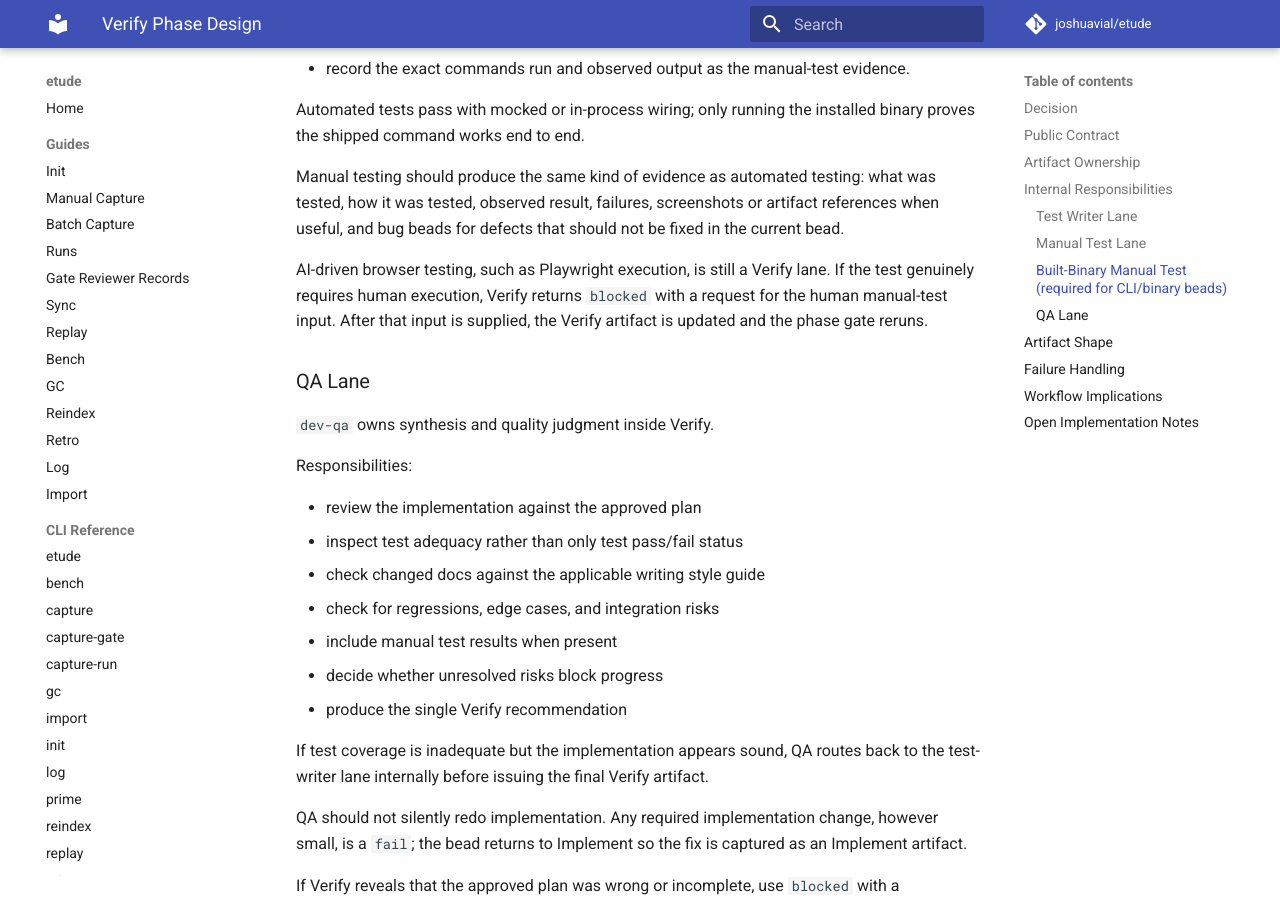
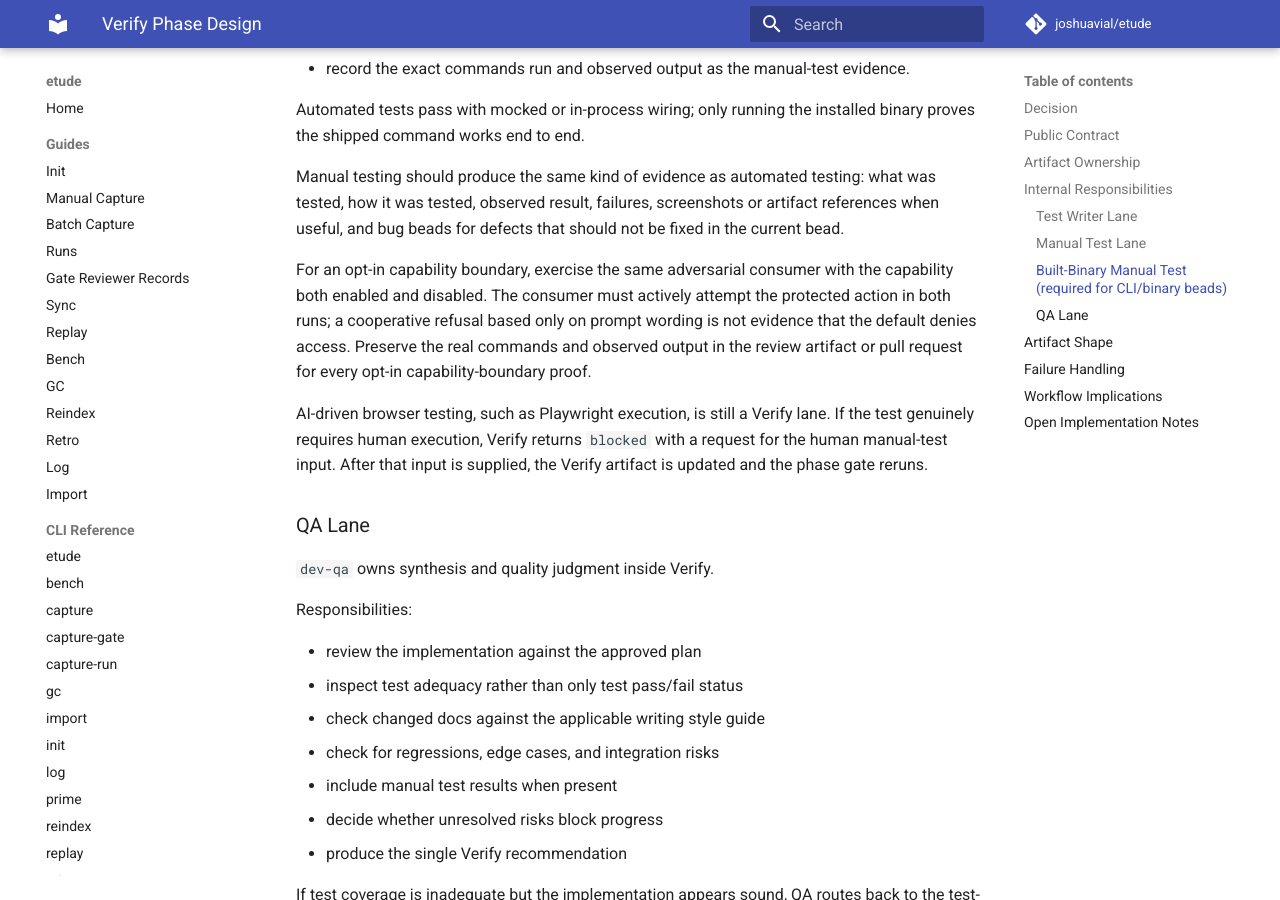
Before and after one commit to joshuavial/etude, an MkDocs documentation site: the page built from docs/plans/dogfood/verify-phase-design.md, in a window 1280 px wide and 900 px high, scrolled down 3144 px. Built offline with MkDocs 1.6.1 and Material for MkDocs 9.7.7, drawn with Linux system fonts in a browser that asks for light colours; comment, search, counter and statistics services are not loaded.

Commit message:
require adversarial proofs for opt-in capabilities

```diff
--- a/docs/plans/dogfood/verify-phase-design.md
+++ b/docs/plans/dogfood/verify-phase-design.md
@@ -133,6 +133,13 @@ Manual testing should produce the same kind of evidence as automated testing:
 what was tested, how it was tested, observed result, failures, screenshots or
 artifact references when useful, and bug beads for defects that should not be
 fixed in the current bead.
+
+For an opt-in capability boundary, exercise the same adversarial consumer with
+the capability both enabled and disabled. The consumer must actively attempt the
+protected action in both runs; a cooperative refusal based only on prompt wording
+is not evidence that the default denies access. Preserve the real commands and
+observed output in the review artifact or pull request for every opt-in
+capability-boundary proof.
 
 AI-driven browser testing, such as Playwright execution, is still a Verify
 lane. If the test genuinely requires human execution, Verify returns `blocked`
```
Also changed, not shown: .etude/retros/2026-08-16-etude-n9b-etude-retro-1.md (added, +45 -0 lines).
